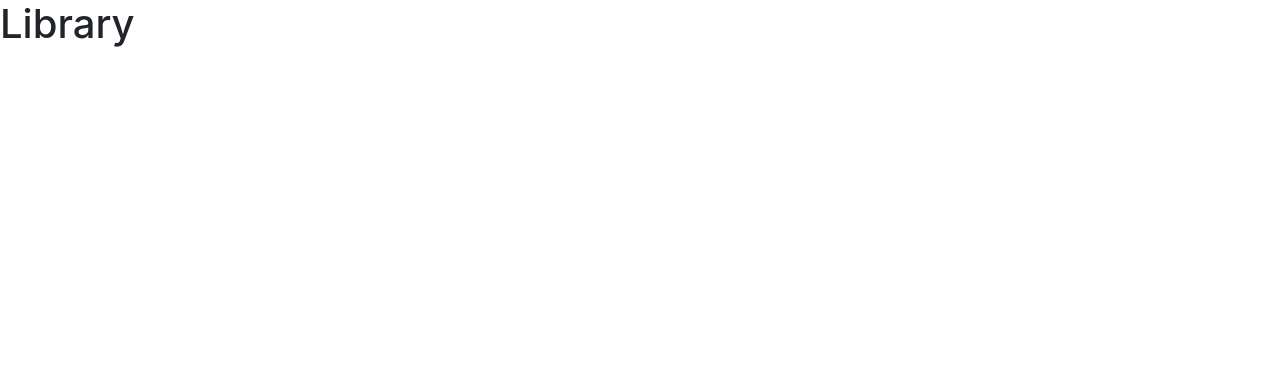
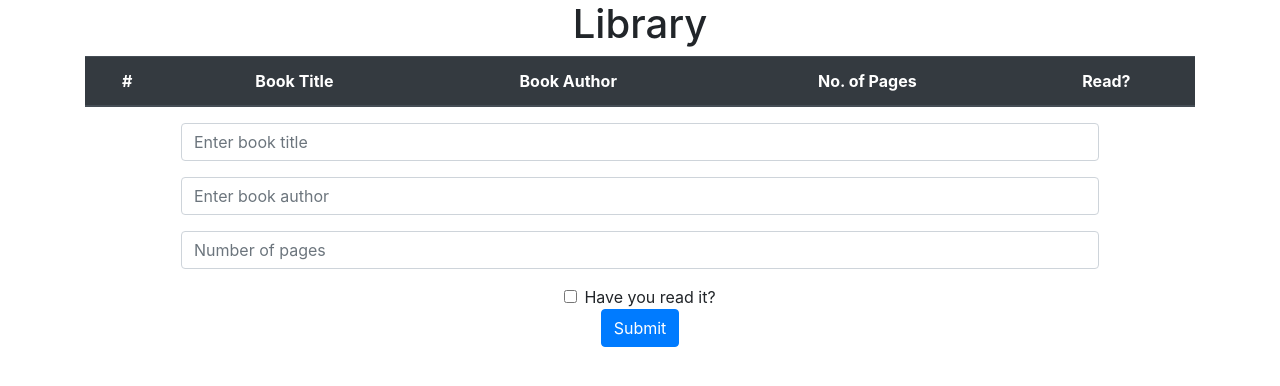
Before and after one commit to suretrust/library, a plain HTML site: page index.html in a window 1280 px wide. Drawn offline with nearby package versions, Linux system fonts and the light colour scheme.

Commit message:
Add table and forms

```diff
--- a/index.html
+++ b/index.html
@@ -1,18 +1,58 @@
 <!DOCTYPE html>
 <html lang="en">
+
 <head>
     <meta charset="UTF-8">
     <meta name="viewport" content="width=device-width, initial-scale=1.0">
     <meta http-equiv="X-UA-Compatible" content="ie=edge">
-    <link rel="stylesheet" href="https://stackpath.bootstrapcdn.com/bootstrap/4.3.1/css/bootstrap.min.css" integrity="sha384-ggOyR0iXCbMQv3Xipma34MD+dH/1fQ784/j6cY/iJTQUOhcWr7x9JvoRxT2MZw1T" crossorigin="anonymous">
+    <link rel="stylesheet" href="https://stackpath.bootstrapcdn.com/bootstrap/4.3.1/css/bootstrap.min.css"
+        integrity="sha384-ggOyR0iXCbMQv3Xipma34MD+dH/1fQ784/j6cY/iJTQUOhcWr7x9JvoRxT2MZw1T" crossorigin="anonymous">
     <link rel="stylesheet" href="css/main.css">
 
     <title>Library</title>
 </head>
+
 <body>
+    <div class="container text-center">
+        <h1>Library</h1>
+        <table class="table">
+            <!-- Table begins -->
+            <thead class="thead-dark">
+                <tr>
+                    <th scope="col">#</th>
+                    <th scope="col">Book Title</th>
+                    <th scope="col">Book Author</th>
+                    <th scope="col">No. of Pages</th>
+                    <th scope="col">Read?</th>
+                </tr>
+            </thead>
+            <tbody id="table-body">
+            </tbody>
+        </table><!-- Table ends -->
 
-    <h1>Library</h1>
+        <form id="add"><!-- Form begins -->
+            <div class="px-5 mx-5">
 
-<script src="js/main.js"></script>
+                <div class="form-group">
+                    <input type="text" class="form-control" id="title" placeholder="Enter book title">
+                </div>
+                <div class="form-group">
+                    <input type="text" class="form-control" id="author" placeholder="Enter book author">
+                </div>
+                <div class="form-group">
+                    <input type="text" class="form-control" id="pages" placeholder="Number of pages">
+                </div>
+                <div class="form-check">
+                    <input type="checkbox" class="form-check-input" id="read">
+                    <label class="form-check-label" for="exampleCheck1">Have you read it?</label>
+                </div>
+                <button type="submit" id="add" class="btn btn-primary">Submit</button>
+            </div>
+        </form><!-- Form ends -->
+
+    </div>
+
+    <script src="js/main.js"></script>
 </body>
+
 </html>
```
